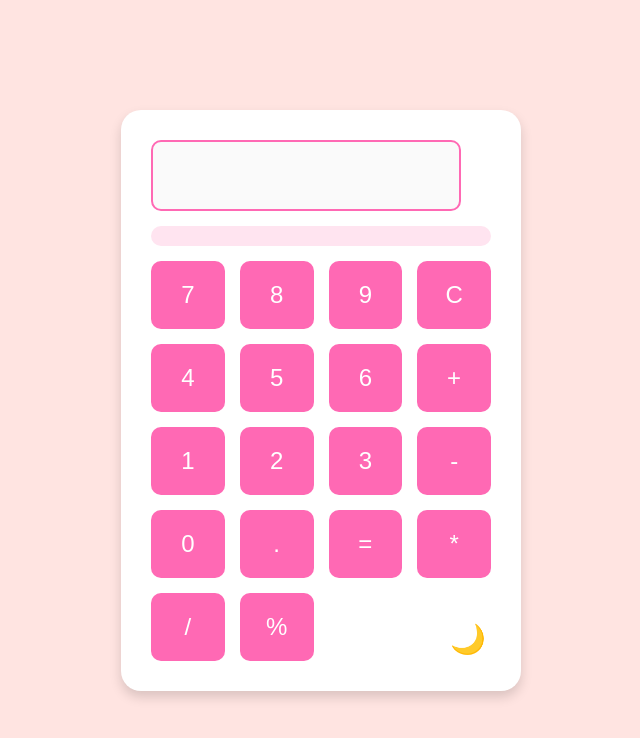
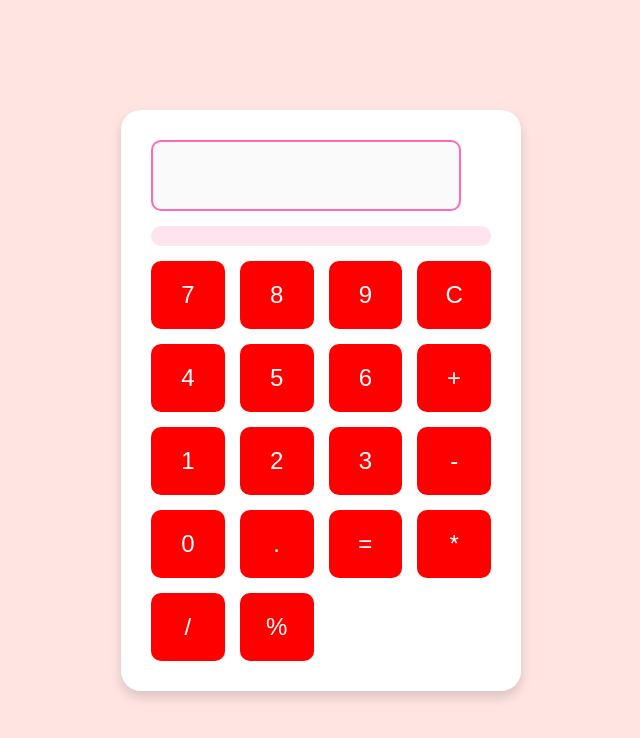
Before and after one commit to isaacmenezes/simplecalc, a plain HTML site: page index.html in a window 1280 px wide. Shown: the whole page, without its empty margins (319-959 px from the left). Drawn offline with Linux system fonts and the light colour scheme.

Commit message:
:wrench: Manutenção de cor e conteúdo do botão

```diff
--- a/index.html
+++ b/index.html
@@ -9,7 +9,7 @@
 </head>
 <body>
   <div class="calculator">
-    <button class="theme-toggle" onclick="toggleTheme()">🌙</button>
+    <button class="theme-toggle" onclick="toggleTheme()">0</button>
     <input type="text" id="display" disabled />
     <div id="history" class="history"></div>
     <div class="buttons">
--- a/styles.css
+++ b/styles.css
@@ -62,7 +62,7 @@ button {
   font-size: 1.5rem;
   border: none;
   border-radius: 10px;
-  background-color: #ff69b4;
+  background-color: #ff0000;
   color: white;
   cursor: pointer;
   transition: transform 0.1s ease;
```
